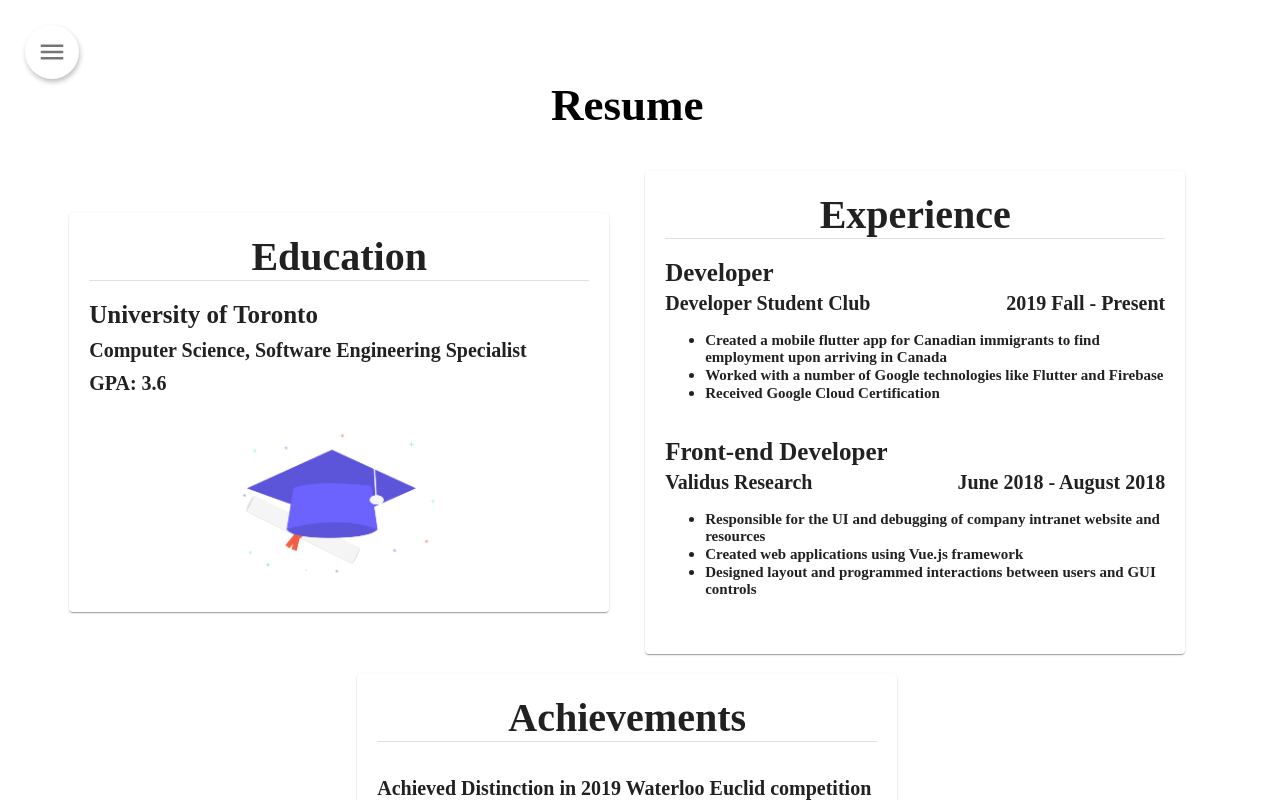
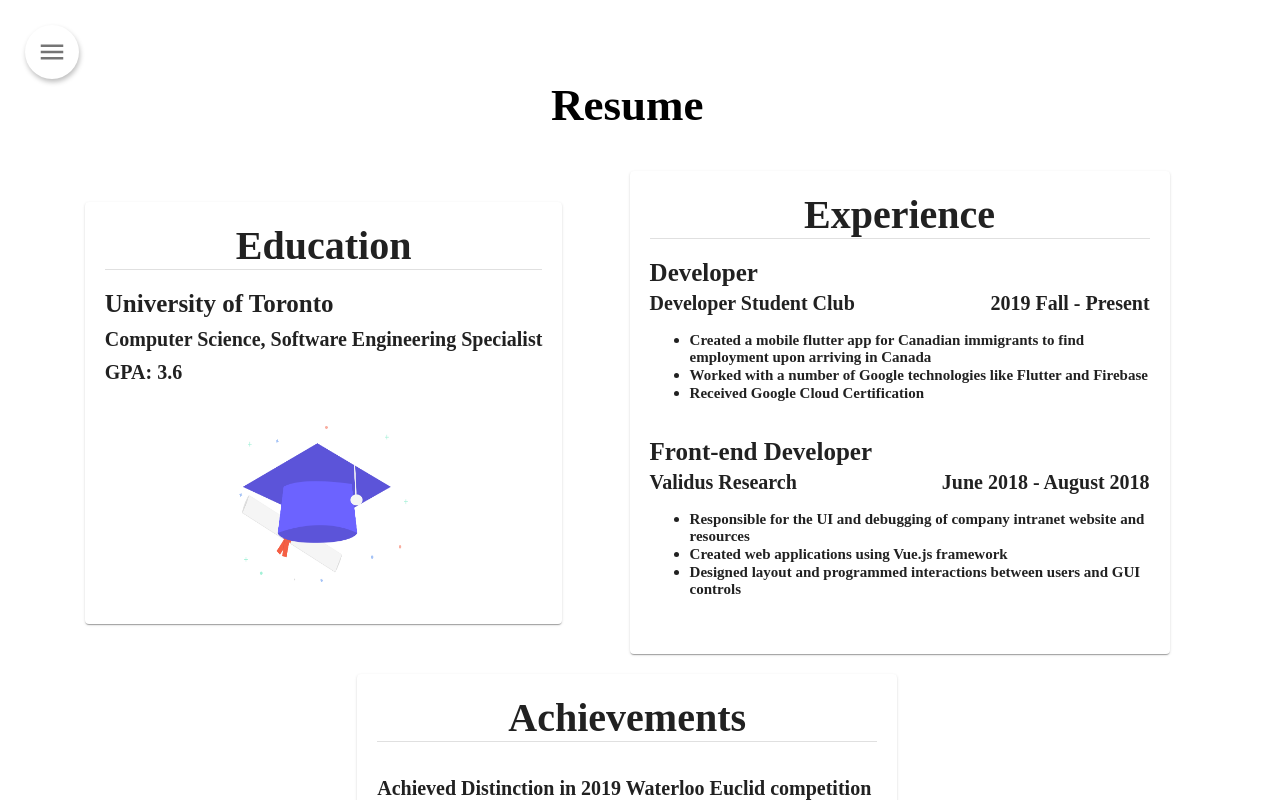
Before and after one commit to skeshavaa/my-portfolio, a React (Create React App) app in the folder client/: page /resume in a window 1280 px wide. Shown: the top 800 px of the page. Built offline with nearby package versions, Linux system fonts and the light colour scheme.

Commit message:
fixing images

```diff
--- a/client/src/components/project-card.js
+++ b/client/src/components/project-card.js
@@ -40,7 +40,7 @@ const ProjectCard = (props) => {
 export default ProjectCard
 
 const OuterWrapper = styled.div`
-margin: 15px 5px 15px 5px;
+    margin: 15px 5px 15px 5px;
 `
 
 const ProjectWrapper = styled.div`
--- a/client/src/pages/contact.js
+++ b/client/src/pages/contact.js
@@ -1,13 +1,14 @@
 import React from 'react'
 import Layout from '../components/layout'
 import Form from '../components/form'
+import Spacer from '../components/spacer'
 
 const Contact = () => {
     return (
         <div>
             <Layout />
             <Form />
-
+            <Spacer space="20px"/>
         </div>
     )
 }
--- a/client/src/sections/education.js
+++ b/client/src/sections/education.js
@@ -41,6 +41,8 @@ const Heading = styled.h1`
 const Image = styled.img`
     width: 50%;
     min-width:200px;
+    min-height: 200px;
+    max-height: 300px;
 `
 
 const ImageWrapper = styled.div`
```
